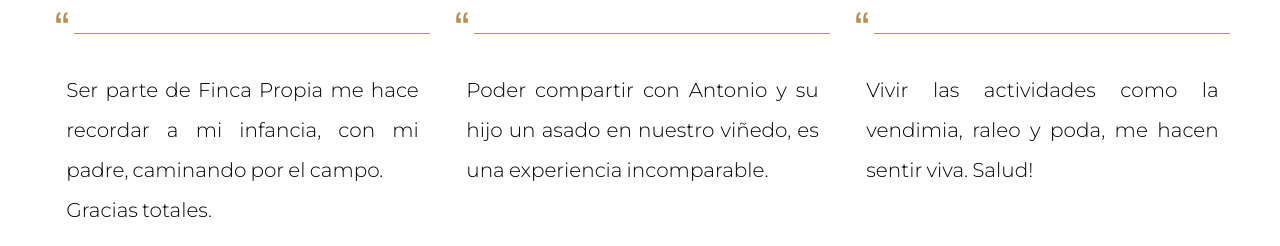
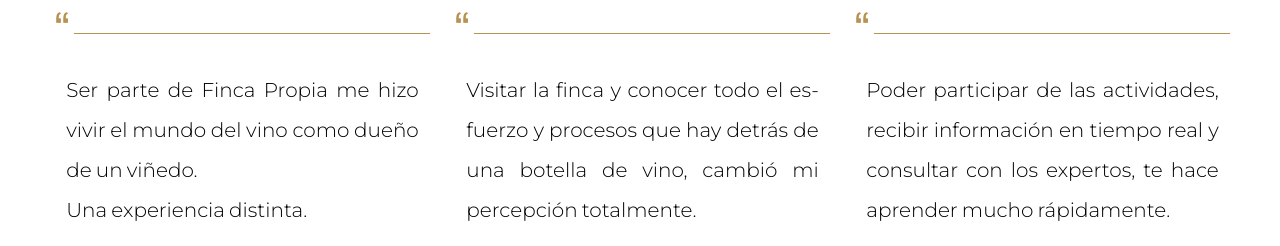
Before and after one commit to faucesmou/Finca-SinglePage, a React (Create React App) app: page / in a window 1280 px wide. Shown: the part 2551-2797 px from the top of the page. Built offline with nearby package versions, Linux system fonts and the light colour scheme; a web font is replaced by a local one.

Commit message:
Se quita 2do mail. Se modifica header: se agrega Los Vinos con sus respectivos navigate to.Se modifican testimonios y nombres. Se modifica la letra bold del header a común.

```diff
--- a/src/components/pages/Home.jsx
+++ b/src/components/pages/Home.jsx
@@ -310,7 +310,7 @@ function Home() {
               </article>
             </div>
             </section>
-            <section id="laFinca"></section>
+
             <p className="fraseFinal">
             VINOS PERSONALIZADOS CON FIRMA/LOGO/FRASE/DIBUJO ETIQUETA PROPIA
             </p>
@@ -332,13 +332,11 @@ function Home() {
                   </div>
                   <div className="statements">
                     <span>
-                      Ser parte de Finca Propia me hace recordar a mi infancia,
-                      con mi padre, caminando por el campo. <br></br>Gracias
-                      totales.
+                      Ser parte de Finca Propia me hizo vivir el mundo del vino como dueño de un viñedo.<br></br>Una experiencia distinta.
                     </span>
                   </div>
                   <p className="author-statement">
-                    Candelaria - Provincia de Santa Fé
+                    Fernando - Provincia de San Luis
                   </p>
                 </div>
                 <div>
@@ -357,12 +355,11 @@ function Home() {
                   </div>
                   <div className="statements">
                     <span>
-                      Poder compartir con Antonio y su hijo un asado en nuestro
-                      viñedo, es una experiencia incomparable.
+                      Visitar la finca y conocer todo el esfuerzo y procesos que hay detrás de una botella de vino, cambió mi percepción totalmente.
                     </span>
                   </div>
                   <div className="author-statement">
-                    <p>Marco Antonio - Provincia de Chaco</p>
+                    <p>Marcelo - Provincia de Buenos Aires</p>
                   </div>
                 </div>
                 <div>
@@ -377,12 +374,11 @@ function Home() {
                   </div>
                   <div className="statements">
                     <span>
-                      Vivir las actividades como la vendimia, raleo y poda, me
-                      hacen sentir viva. Salud!
+                      Poder participar de las actividades, recibir información en tiempo real y consultar con los expertos, te hace aprender mucho rápidamente.
                     </span>
                   </div>
                   <div className="author-statement">
-                    <p>German - Provincia de Buenos Aires</p>
+                    <p>Graciela - Provincia de Santa Fé</p>
                   </div>
                 </div>
                 <div>
@@ -404,7 +400,7 @@ function Home() {
             /* Seccion BIOGRAFÍA para responsive!------------------------------------->>> */
 
             <section className="conditional-small-size">
-
+            <section id="biografia"></section>
 
 
 {/* <div className="linea-dorada"></div> */}
@@ -440,7 +436,7 @@ function Home() {
             </div>
           </section>
           <div className="linea-dorada"></div>
-
+          <section id="laFinca"></section>
 
 
               <section id="contacto"></section>
@@ -525,7 +521,7 @@ function Home() {
                     </div>
                     <div className="descripcion">
                       <button className="contact-media-button">
-                        propietariosbrasil@fincapropia.com <br /> contacto.br@fincapropia.com
+                        propietariosbrasil@fincapropia.com <br />
                       </button>
                     </div>
                     <div className="descripcion">
@@ -634,7 +630,7 @@ function Home() {
             <section className="conditional-big-size">
 
 {/* SECCIÓN DE LA BIOGRAFÍA ---------------------------------------Pantalla grande->>> */}
-
+<section id="biografia"></section>
 <section className="cards-biografia">
             <div className="image-cards-biografia">
               {/* <article className="expresion">
@@ -675,7 +671,7 @@ Este proyecto nace del deseo y de la inquietud de conocer, tratar en forma direc
           </section>
 
           <div className="linea-dorada"></div>
-
+          <section id="laFinca"></section>
 
 
               <section id="contacto"></section>
@@ -738,7 +734,7 @@ Este proyecto nace del deseo y de la inquietud de conocer, tratar en forma direc
                         <span className="phone-number">(+55) 11 93022 7013</span>
                       </button>
 
-                      <button className="mail-button">propietariosbrasil@fincapropia.com  contacto.br@fincapropia.com</button>
+                      <button className="">propietariosbrasil@fincapropia.com</button>
                       <button className="social-media-button">
                         <span className="our-social-networks-text">NUESTRAS REDES</span>
                         <a href="https://www.facebook.com/fincapropia" target="_blank" rel="noreferrer">
--- a/src/components/partials/Header.jsx
+++ b/src/components/partials/Header.jsx
@@ -74,7 +74,7 @@ function Header({ isMenuOpen, setIsMenuOpen }) {
               <Navegar2  to="/ser-dueno" sectionId="serDueno" >
                 <li onClick={closeMenu} >Ser Dueño</li>
                 </Navegar2>
-              <Navegar2  to="/experiencia" sectionId="experienciaPropietarios" >
+              <Navegar2  to="/biografia" sectionId="biografia" >
                 <li onClick={closeMenu} >Winemaker</li>
                 </Navegar2>
               <Navegar2  to="/" sectionId="fincaPropia" >
--- a/src/components/partials/LargeScreenHeader.jsx
+++ b/src/components/partials/LargeScreenHeader.jsx
@@ -39,11 +39,15 @@ function LargeScreenHeader() {
           <Navegar2 to="/ser-dueno" sectionId="serDueno">
             <li>Ser Dueño</li>
           </Navegar2>
-          <li  onClick={toggleDropdown}> WineMaker
+          <Navegar2 to="/biografia" sectionId="biografia">
+            <li>WineMaker</li>
+          </Navegar2>
+
+          {/* <li  onClick={toggleDropdown}> WineMaker
               { isDropdownOpen ? (
                   <li className="dropdown-menu active" >
                     <div className="titulo">
-                    <Navegar2 to="/ser-dueno" sectionId="serDueno" >
+                    <Navegar2 to="/contacto" sectionId="serDueno"   >
                           Winemaker
                         </Navegar2>
                     </div>
@@ -57,10 +61,13 @@ function LargeScreenHeader() {
                   </li>
                 )
               : null}
-              </li>
+              </li> */}
 
           <Navegar2 to="/finca" sectionId="laFinca">
             <li>La Finca</li>
+          </Navegar2>
+          <Navegar2 to="/ser-dueno" sectionId="serDueno">
+            <li>Los vinos</li>
           </Navegar2>
           <Navegar2 to="/contacto" sectionId="contacto">
             <li>Contacto</li>
--- a/src/styles/partials/header.css
+++ b/src/styles/partials/header.css
@@ -241,6 +241,7 @@ header .menu .dropdown-menu {
         width: 100px;
         text-align: center;
         list-style: none;
+        font-weight: normal;
     }
 
 
```
